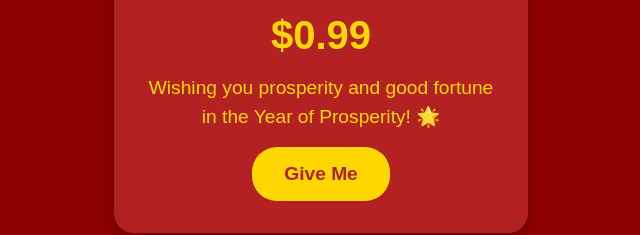
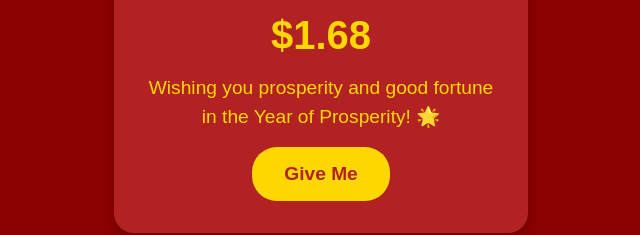
Before and after one commit to Chheavvey/new-year, a plain HTML site: page index.html in a window 1280 px wide. Shown: the part 464-699 px from the top of the page, 319-959 px from the left. Drawn offline with Linux system fonts and the light colour scheme.

Commit message:
new year1

```diff
--- a/index.html
+++ b/index.html
@@ -99,7 +99,7 @@
             <img src="image/13.jpg" alt="QR Code" class="qr-code">
 
         </div>
-        <div class="price">$0.99</div>
+        <div class="price">$1.68</div>
         <div class="message">
             Wishing you prosperity and good fortune<br>
             in the Year of Prosperity! 🌟
```
